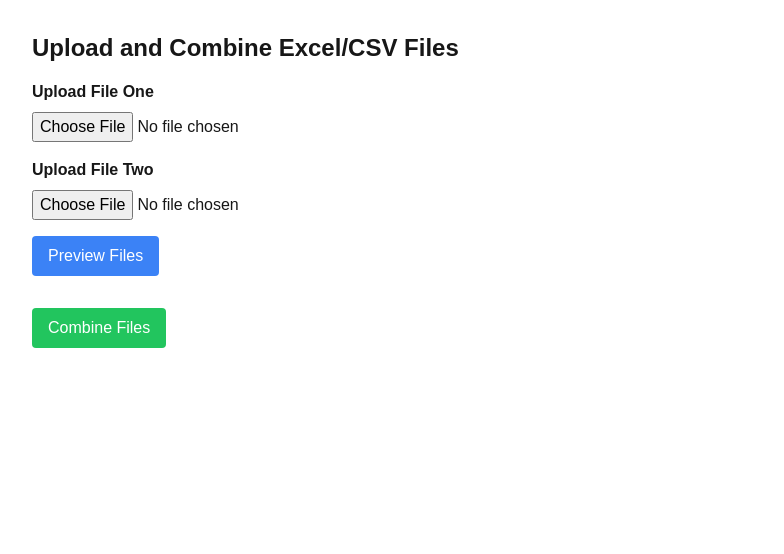
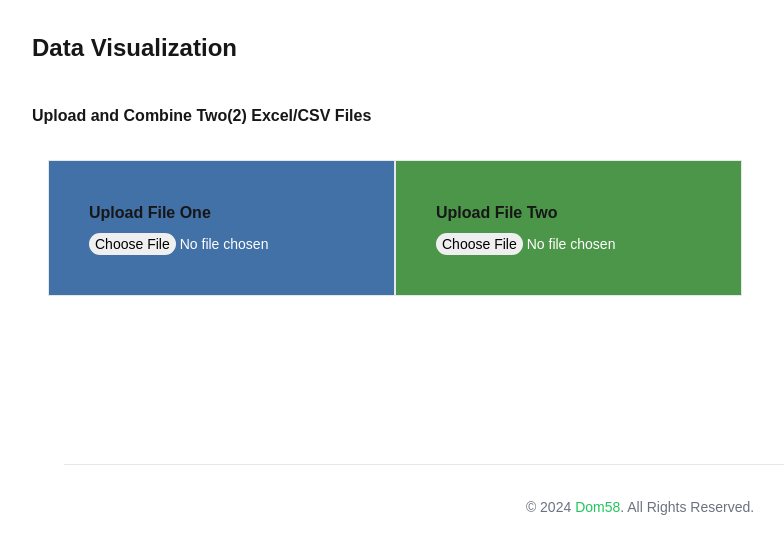
Before and after one commit to Dom58/combine-excel-files, a Next.js app: page / in a window 1280 px wide. Shown: the top 554 px of the page, without its empty margins (0-784 px from the left). Built offline with nearby package versions, Linux system fonts and the light colour scheme.

Commit message:
Improving designs

```diff
--- a/src/app/page.tsx
+++ b/src/app/page.tsx
@@ -46,7 +46,7 @@ export default function UploadPage() {
     return new Promise((resolve, reject) => {
       Papa.parse(file, {
         header: true,
-        complete: (results) => resolve(results.data as DataRow[]),
+        complete: (results: any) => resolve(results.data as DataRow[]),
         error: () => reject(new Error('Error reading CSV file')),
       });
     });
@@ -149,26 +149,52 @@ export default function UploadPage() {
 
   return (
     <div className="container mx-auto p-8">
-      <h1 className="text-2xl font-bold mb-4">Upload and Combine Excel/CSV Files</h1>
+      <h1 className="text-2xl font-bold mb-10">Data Visualization</h1>
+      <h1 className="text-md font-bold mb-4">Upload and Combine Two(2) Excel/CSV Files</h1>
 
       {isLoading && <p>Loading...</p>}
 
-      <div className="mb-4">
+      <div className='flex p-4 mb-6'>
+        <div className="mb-4 border p-10 bg-[#4271a7] hover:bg-[#305c8f]">
           <label className="block mb-2 font-semibold">Upload File One</label>
-        <input type="file" accept=".xlsx,.csv" onChange={(e) => handleFileUpload(e, setFileOne)} />
+          <input
+            type="file"
+            accept=".xlsx,.csv"
+            onChange={(e) => handleFileUpload(e, setFileOne)}
+            className='focus:ring-0 focus-visible:ring-0 focus-visible:ring-offset-0 text-white block w-full text-sm file:rounded-full file:border-0 file:text-sm file:bg-teal-1000 file:text-black hover:file:bg-teal-300 hover:file:text-black hover:file:cursor-pointer'
+          />
         </div>
 
-      <div className="mb-4">
+        <div className="mb-4 border p-10 bg-[#4c9649] hover:bg-[#328d2f]">
           <label className="block mb-2 font-semibold">Upload File Two</label>
-        <input type="file" accept=".xlsx,.csv" onChange={(e) => handleFileUpload(e, setFileTwo)} />
+          <input
+            type="file"
+            accept=".xlsx,.csv"
+            onChange={(e) => handleFileUpload(e, setFileTwo)}
+            className='focus:ring-0 focus-visible:ring-0 focus-visible:ring-offset-0 text-white block w-full text-sm file:rounded-full file:border-0 file:text-sm file:bg-teal-1000 file:text-black hover:file:bg-teal-300 hover:file:text-black hover:file:cursor-pointer'
+          />
+        </div>
       </div>
 
+      <div className='flex'>
+        {(!!fileOne || !!fileTwo) && (
           <button
             onClick={handleProcessFiles}
             className="bg-blue-500 text-white px-4 py-2 rounded hover:bg-blue-600 mr-4"
           >
             Preview Files
           </button>
+        )}
+
+        {dataFileOne.length > 0 && dataFileTwo.length > 0 && (
+          <button
+            onClick={handleCombineData}
+            className="bg-green-500 text-white px-4 py-2 rounded hover:bg-green-600 mr-4"
+          >
+            Combine Files
+          </button>
+        )}
+      </div>
 
       <div className="flex space-x-4 mt-8">
         {dataFileOne.length > 0 && (
@@ -196,6 +222,7 @@ export default function UploadPage() {
         )}
       </div>
 
+      <div className='flex justify-between'>
         {columns.length > 0 && (
           <div className="mb-4 mt-4">
             <label className="block mb-2 font-semibold">Choose columns from File One to add to File Two</label>
@@ -247,13 +274,7 @@ export default function UploadPage() {
             </div>
           </div>
         )}
-
-      <button
-        onClick={handleCombineData}
-        className="bg-green-500 text-white px-4 py-2 rounded hover:bg-green-600 mr-4"
-      >
-        Combine Files
-      </button>
+      </div>
 
       {combinedData.length > 0 && (
         <div className="mt-8">
@@ -276,6 +297,14 @@ export default function UploadPage() {
           </div>
         </div>
       )}
+
+      <footer className="rounded-lg shado m-4">
+        <div className="w-full max-w-screen-xl mx-auto p-4 md:py-8">
+          <hr className="my-6sm:mx-auto dark:border-gray-700 lg:my-8" />
+          <span className="block text-sm text-gray-500 sm:text-center dark:text-gray-400">
+            © 2024 <a href="https://dom58.github.io/dom58.me" className=" text-green-500 hover:underline">Dom58</a>. All Rights Reserved.</span>
+        </div>
+      </footer>
     </div>
   );
 }
```
Lines whose indentation alone changed are shown as unchanged.
